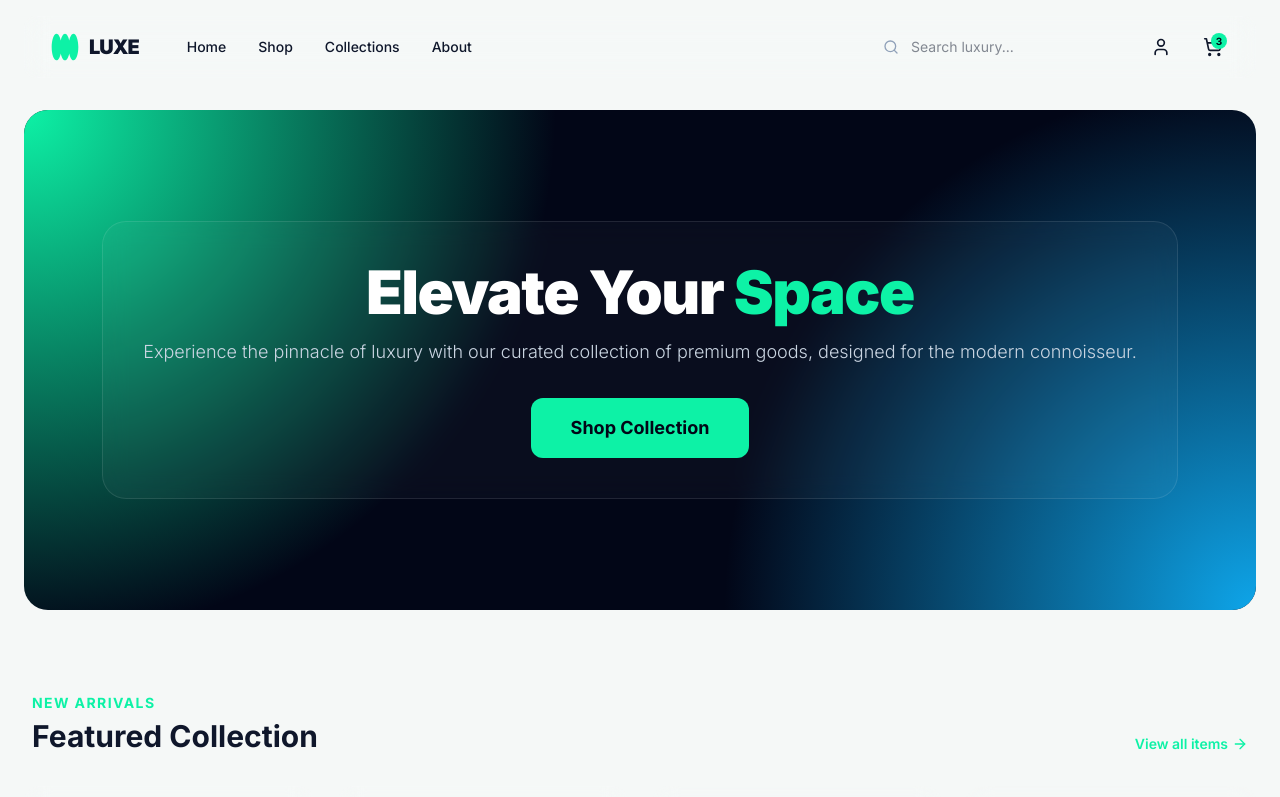
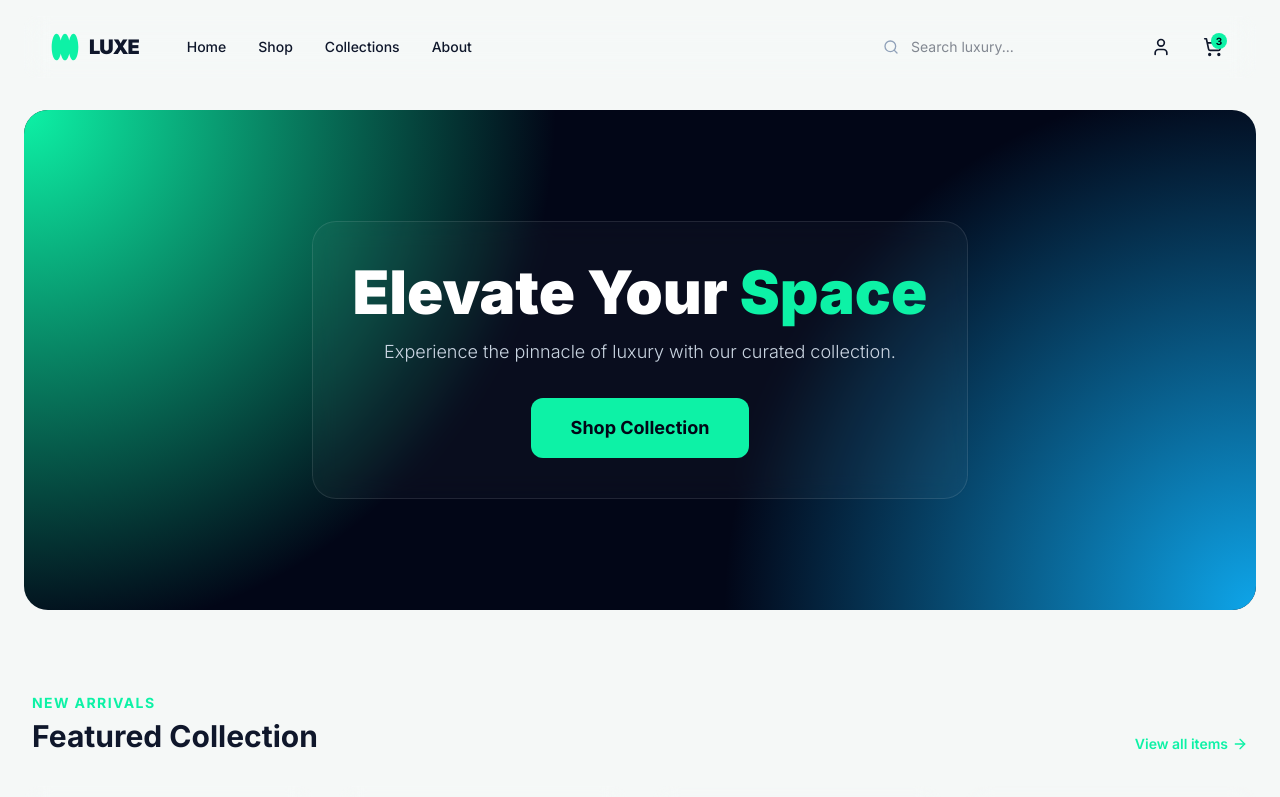
Before and after one commit to mikii-john/e-commerce-frontend_new, a Next.js app: page / in a window 1280 px wide. Shown: the top 797 px of the page. Built offline with nearby package versions, Linux system fonts and the light colour scheme; grey boxes are pictures that could not be loaded.

Commit message:
Hero componet in page.tsx

```diff
--- a/app/page.tsx
+++ b/app/page.tsx
@@ -1,4 +1,5 @@
 import { ArrowRight } from "lucide-react";
+import Hero from "@/components/Hero";
 import { ProductCard, TrendingProductCard, type Product } from "@/components/ProductCard";
 
 export default function Home() {
@@ -45,21 +46,8 @@ export default function Home() {
   return (
     <>
       <main className="max-w-7xl mx-auto px-6 pb-20">
-        <section className="mt-4 rounded-3xl overflow-hidden relative">
-          <div className="hero-gradient min-h-[500px] flex flex-col items-center justify-center text-center p-8">
-            <div className="glass p-10 rounded-3xl border-white/20">
-              <h2 className="text-4xl md:text-6xl font-black text-white mb-4 tracking-tight leading-none">
-                Elevate Your <span className="text-primary">Space</span>
-              </h2>
-              <p className="text-slate-300 text-lg mb-8 font-light">
-                Experience the pinnacle of luxury with our curated collection of premium goods, designed for the modern connoisseur.
-              </p>
-              <button className="bg-primary text-background-dark px-10 py-4 rounded-xl font-bold text-lg hover:shadow-[0_0_30px_rgba(13,242,166,0.4)] transition-all transform hover:-translate-y-1">
-                Shop Collection
-              </button>
-            </div>
-          </div>
-        </section>
+        <Hero />
+
 
         <div className="mt-20 mb-8 flex items-end justify-between px-2">
           <div>
```
